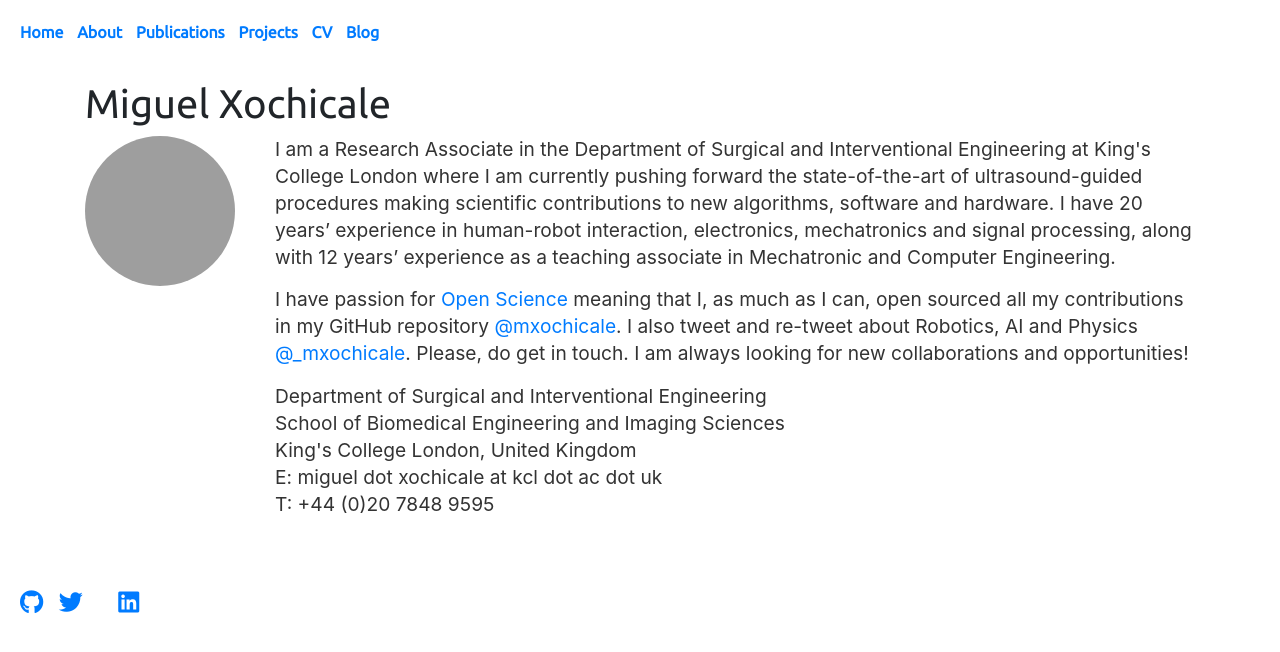
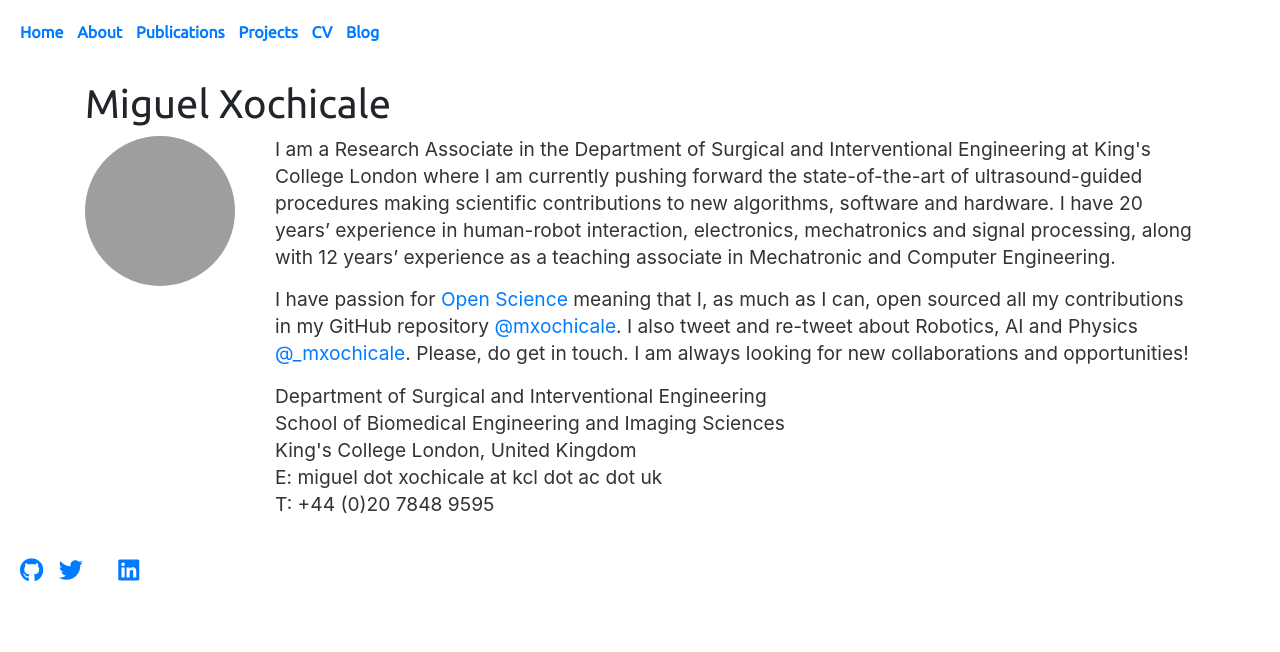
Before and after one commit to mxochicale/mxochicale.github.io, a Jekyll site: the page built from index.html, in a window 1280 px wide. Shown: the top 652 px of the page. Built offline with Jekyll 4.4.1, drawn with Linux system fonts in a browser that asks for light colours; nearby versions of some CDN libraries; a style sheet for code colours, icons or effects is not loaded; grey boxes are pictures that could not be loaded.

Commit message:
deletes css wrapper clases

```diff
--- a/_includes/me.html
+++ b/_includes/me.html
@@ -1,7 +1,3 @@
- <div class="site-wrapper">
-      <div class="site-wrapper-inner">
-        <div class="cover-container">
-
 <div class="row">
     <div class="col-md-2">
         <img src="/assets/images/avatar/mapx_april2016.jpg" class="rounded-circle" alt="Miguel Xochicale"  width="150" height="150">
@@ -37,7 +33,3 @@
 </div>
 
 </div>
-
-            </div>
-          </div>
-        </div>
--- a/css/style.css
+++ b/css/style.css
@@ -1,7 +1,6 @@
 /*
  * Globals
  */
-
 
 /* Links */
 a,
@@ -19,7 +18,6 @@
   display: none;
 }
 
-
 /*
  * Base structure
  */
@@ -34,22 +32,6 @@
   color: #333;
   text-align: left;
 }
-/* Extra markup and styles for table-esque vertical and horizontal centering */
-.site-wrapper {
-  display: table;
-  width: 100%;
-  height: 100%; /* For at least Firefox */
-  min-height: 100%;
-}
-.site-wrapper-inner {
-  display: table-cell;
-  vertical-align: top;
-}
-.cover-container {
-  margin-left: auto;
-  margin-right: auto;
-  margin-bottom: 2em;
-}
 
 /*
  * Footer
@@ -61,7 +43,6 @@
     width: 100%;
     #border-top: 1px solid #d5d5d5;
 }
-
 
 /*
  * To check
```
